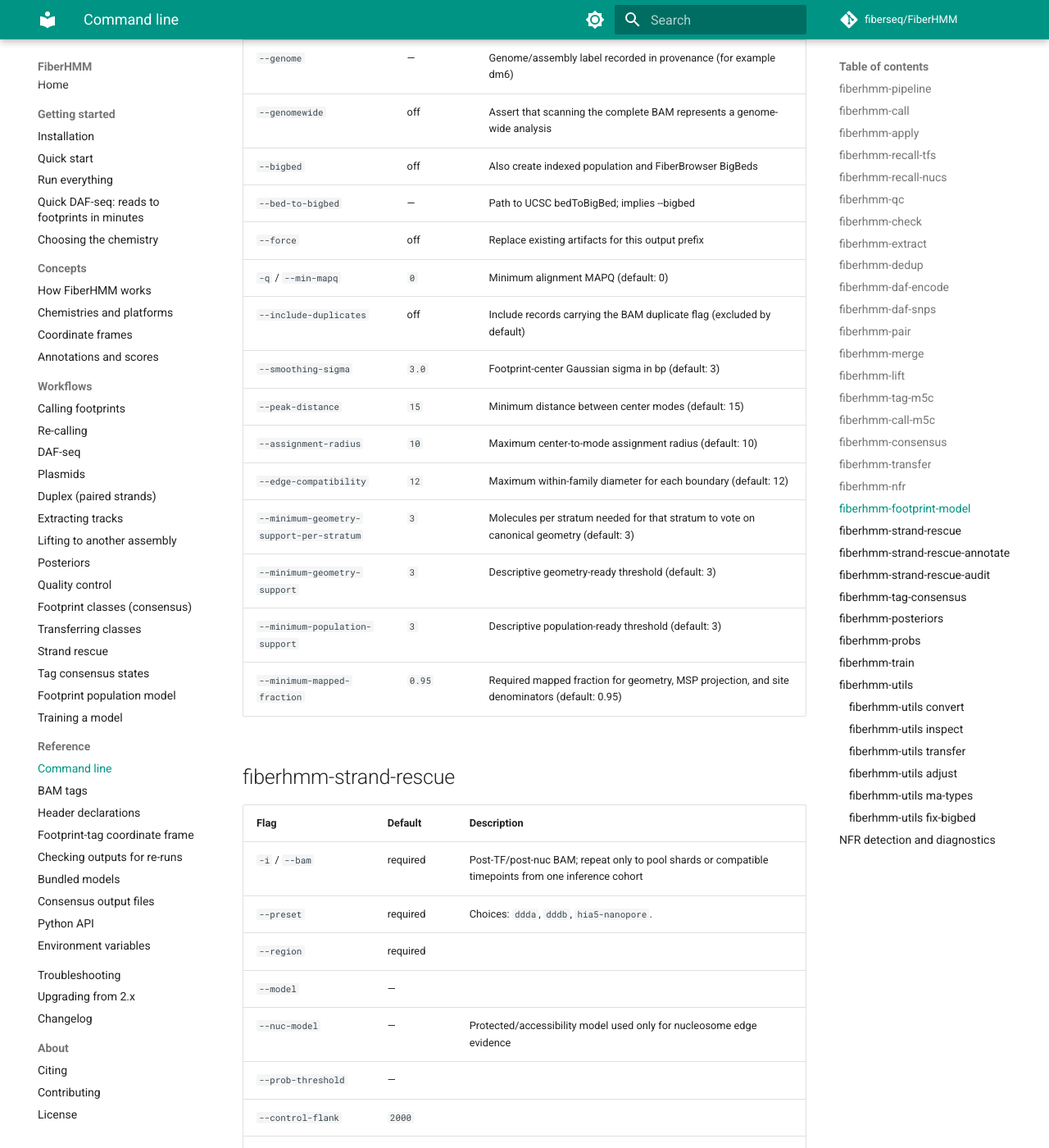
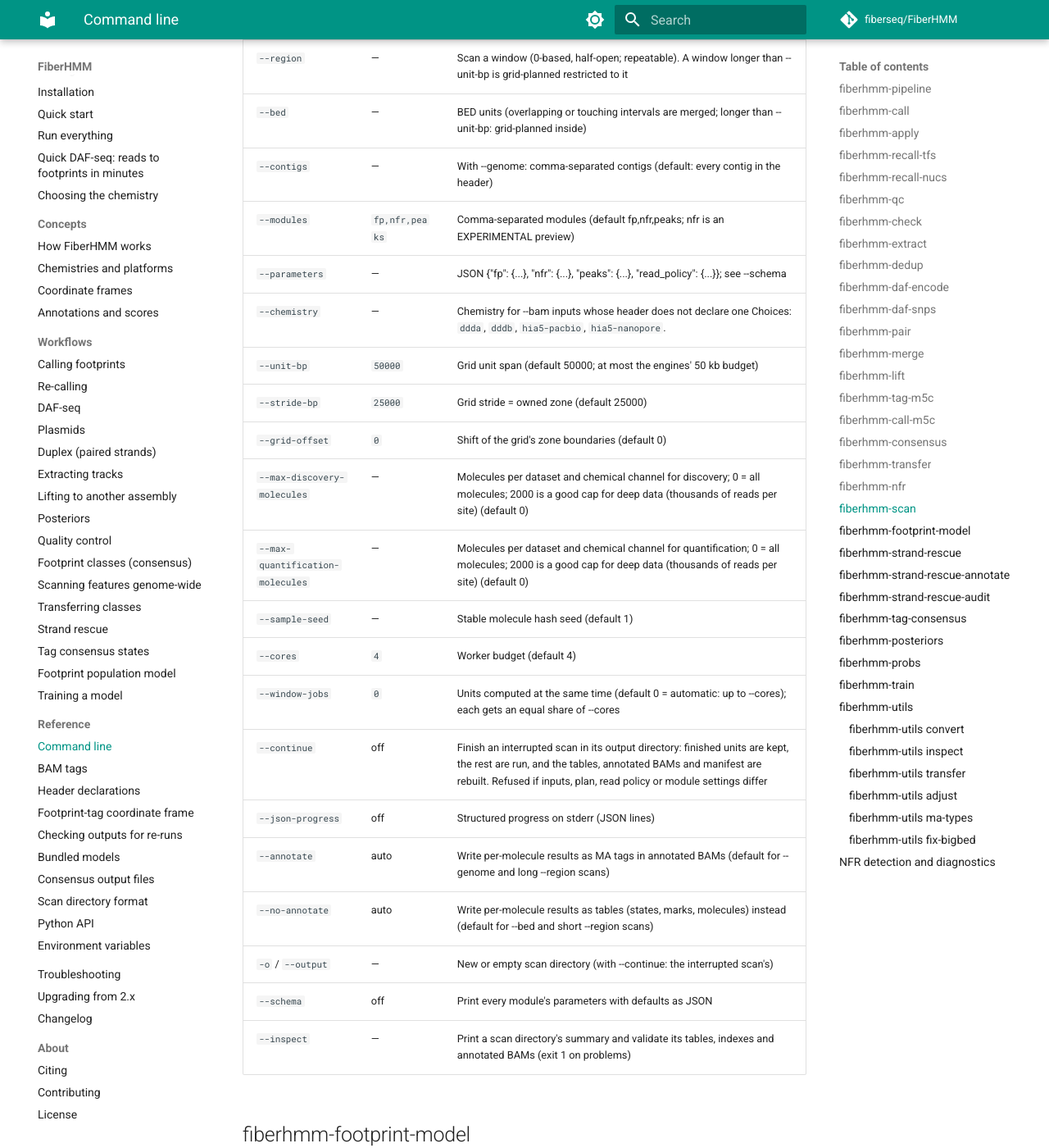
Before and after one commit to fiberseq/FiberHMM, an MkDocs documentation site: the page built from docs/reference/cli.md, in a window 1280 px wide and 1400 px high, scrolled down 41727 px. Shown: the whole window at 82% size. Built offline with MkDocs 1.6.1 and Material for MkDocs 9.7.7, drawn with Linux system fonts in a browser that asks for light colours; comment, search, counter and statistics services are not loaded; some of the changed text lies outside the part shown.

Commit message:
docs: fiberhmm-scan workflow, scan directory format, CLI reference, MA scan groups, changelog
Co-Authored-By: Claude Opus 5.5 <noreply@anthropic.com>

```diff
--- a/docs/reference/cli.md
+++ b/docs/reference/cli.md
@@ -631,6 +631,35 @@ Generated from each command's argparse definition by `python tools/gen_cli_refer
 | `--json-progress` | off | Structured progress on stderr (JSON lines) |
 | `--output` | — | New or empty output directory |
 
+## fiberhmm-scan
+
+| Flag | Default | Description |
+|------|---------|-------------|
+| `--bam` | — | Input BAM (repeat for separate datasets); FiberHMM-called (MA tags from fiberhmm-call/apply). Chemistry from @CO metadata |
+| `--datasets` | — | JSON list of {dataset_id, paths: [BAMs], chemistry?} |
+| `--genome` | off | Scan whole contigs on the fixed grid (see --contigs) |
+| `--region` | — | Scan a window (0-based, half-open; repeatable). A window longer than --unit-bp is grid-planned restricted to it |
+| `--bed` | — | BED units (overlapping or touching intervals are merged; longer than --unit-bp: grid-planned inside) |
+| `--contigs` | — | With --genome: comma-separated contigs (default: every contig in the header) |
+| `--modules` | `fp,nfr,peaks` | Comma-separated modules (default fp,nfr,peaks; nfr is an EXPERIMENTAL preview) |
+| `--parameters` | — | JSON {"fp": {...}, "nfr": {...}, "peaks": {...}, "read_policy": {...}}; see --schema |
+| `--chemistry` | — | Chemistry for --bam inputs whose header does not declare one Choices: `ddda`, `dddb`, `hia5-pacbio`, `hia5-nanopore`. |
+| `--unit-bp` | `50000` | Grid unit span (default 50000; at most the engines' 50 kb budget) |
+| `--stride-bp` | `25000` | Grid stride = owned zone (default 25000) |
+| `--grid-offset` | `0` | Shift of the grid's zone boundaries (default 0) |
+| `--max-discovery-molecules` | — | Molecules per dataset and chemical channel for discovery; 0 = all molecules; 2000 is a good cap for deep data (thousands of reads per site) (default 0) |
+| `--max-quantification-molecules` | — | Molecules per dataset and chemical channel for quantification; 0 = all molecules; 2000 is a good cap for deep data (thousands of reads per site) (default 0) |
+| `--sample-seed` | — | Stable molecule hash seed (default 1) |
+| `--cores` | `4` | Worker budget (default 4) |
+| `--window-jobs` | `0` | Units computed at the same time (default 0 = automatic: up to --cores); each gets an equal share of --cores |
+| `--continue` | off | Finish an interrupted scan in its output directory: finished units are kept, the rest are run, and the tables, annotated BAMs and manifest are rebuilt. Refused if inputs, plan, read policy or module settings differ |
+| `--json-progress` | off | Structured progress on stderr (JSON lines) |
+| `--annotate` | auto | Write per-molecule results as MA tags in annotated BAMs (default for --genome and long --region scans) |
+| `--no-annotate` | auto | Write per-molecule results as tables (states, marks, molecules) instead (default for --bed and short --region scans) |
+| `-o` / `--output` | — | New or empty scan directory (with --continue: the interrupted scan's) |
+| `--schema` | off | Print every module's parameters with defaults as JSON |
+| `--inspect` | — | Print a scan directory's summary and validate its tables, indexes and annotated BAMs (exit 1 on problems) |
+
 ## fiberhmm-footprint-model
 
 | Flag | Default | Description |
--- a/mkdocs.yml
+++ b/mkdocs.yml
@@ -96,6 +96,7 @@ nav:
       - Posteriors: workflows/posteriors.md
       - Quality control: workflows/qc.md
       - Footprint classes (consensus): workflows/consensus.md
+      - Scanning features genome-wide: workflows/scanning.md
       - Transferring classes: workflows/transfer.md
       - Strand rescue: workflows/strand-rescue.md
       - Tag consensus states: workflows/tag-consensus.md
@@ -109,6 +110,7 @@ nav:
       - Checking outputs for re-runs: reference/advisories.md
       - Bundled models: reference/models.md
       - Consensus output files: reference/consensus-outputs.md
+      - Scan directory format: reference/scan-format.md
       - Python API: reference/python-api.md
       - Environment variables: reference/environment.md
   - Troubleshooting: troubleshooting.md
```
Also changed, not shown: CHANGELOG.md (+15 -0 lines), docs/reference/bam-tags.md (+3 -0 lines), docs/reference/scan-format.md (added, +132 -0 lines), docs/workflows/scanning.md (added, +150 -0 lines), 1 other file.
